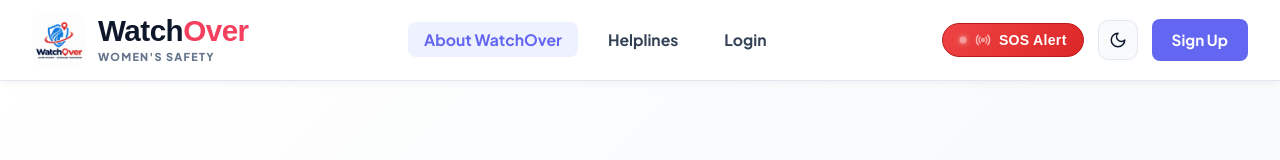
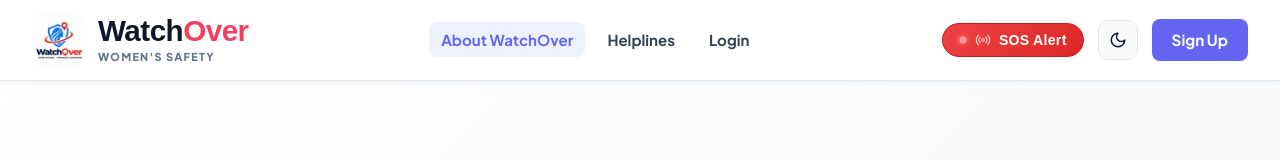
Before and after one commit to navneetpro93-commits/Watchover-A-Woman-Safety-App, a React (Vite) app: page /about in a window 1280 px wide. Shown: the top 160 px of the page. Built offline with nearby package versions, Linux system fonts and the light colour scheme.

Commit message:
Change Navbar styling

```diff
--- a/src/components/Navbar.jsx
+++ b/src/components/Navbar.jsx
@@ -120,7 +120,7 @@ function Navbar({
                     className={({ isActive }) => isActive ? 'nav-link active' : 'nav-link nav-link-kit'}
                     onClick={closeMenu}
                   >
-                    <span>Safety Kit</span>
+                    <span>SafetyKit</span>
                     {kitCount > 0 && <span className="nav-kit-badge">{kitCount}</span>}
                   </NavLink>
                 </li>
--- a/src/index.css
+++ b/src/index.css
@@ -284,20 +284,22 @@ a {
 .navbar-links {
   display: flex;
   list-style: none;
-  gap: 14px;
+  gap: 10px;
   align-items: center;
   margin: 0;
   padding: 0;
+  flex-wrap: nowrap;
 }
 
 .nav-link {
   font-weight: 700;
-  font-size: 0.98rem;
+  font-size: 0.94rem;
   color: var(--text-main);
-  padding: 8px 16px;
+  padding: 8px 12px;
   border-radius: 8px;
   transition: all 0.2s ease;
   text-decoration: none;
+  white-space: nowrap;
 }
 
 .nav-link:hover {
```
Also changed, not shown: 1 other file (tests, documents, lock files or other folders).
